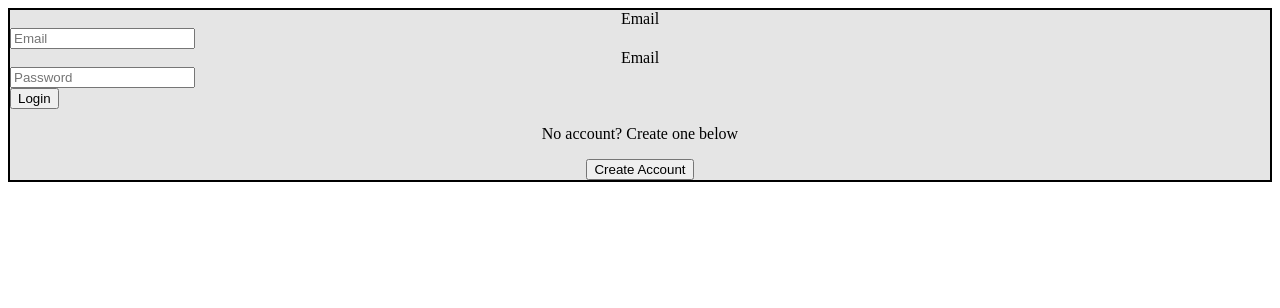
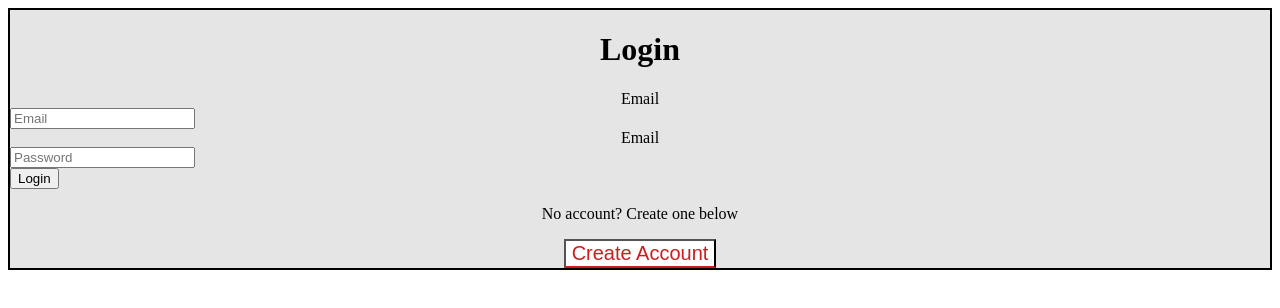
Before and after one commit to MattyJ10/BugReporter, an Angular app in the folder Coen174Frontend/: page / in a window 1280 px wide. Shown: the top 308 px of the page. Built offline with nearby package versions, Linux system fonts and the light colour scheme.

Commit message:
“updates”

```diff
--- a/Coen174Frontend/src/app/login/login.component.css
+++ b/Coen174Frontend/src/app/login/login.component.css
@@ -2,6 +2,24 @@
 	text-align: center;
 	border: 2px solid black;
 	background-color: #e5e5e5;
+}
+
+button {
+	background-color: #e5e5e5;
+	color: white;
+	background-color: white;
+	border-bottom: 2px solid #cc1e1e;
+	color: #cc1e1e;
+	font-size: 20px;
+}
+
+button:hover {
+	cursor: pointer;
+	background-color: #a8a8a8;
+}
+
+button:focus {
+	outline: none;
 }
 
 input {
--- a/Coen174Frontend/src/app/login/login.component.html
+++ b/Coen174Frontend/src/app/login/login.component.html
@@ -1,4 +1,5 @@
 <div class="loginForm">
+	<h1>Login</h1>
 	<form (submit)="login()">
 		<label>Email</label>
 		<input type="text" name="email" [(ngModel)]="creds.email" placeholder="Email" required>
```
Also changed, not shown: 2 other files (tests, documents, lock files or other folders).
